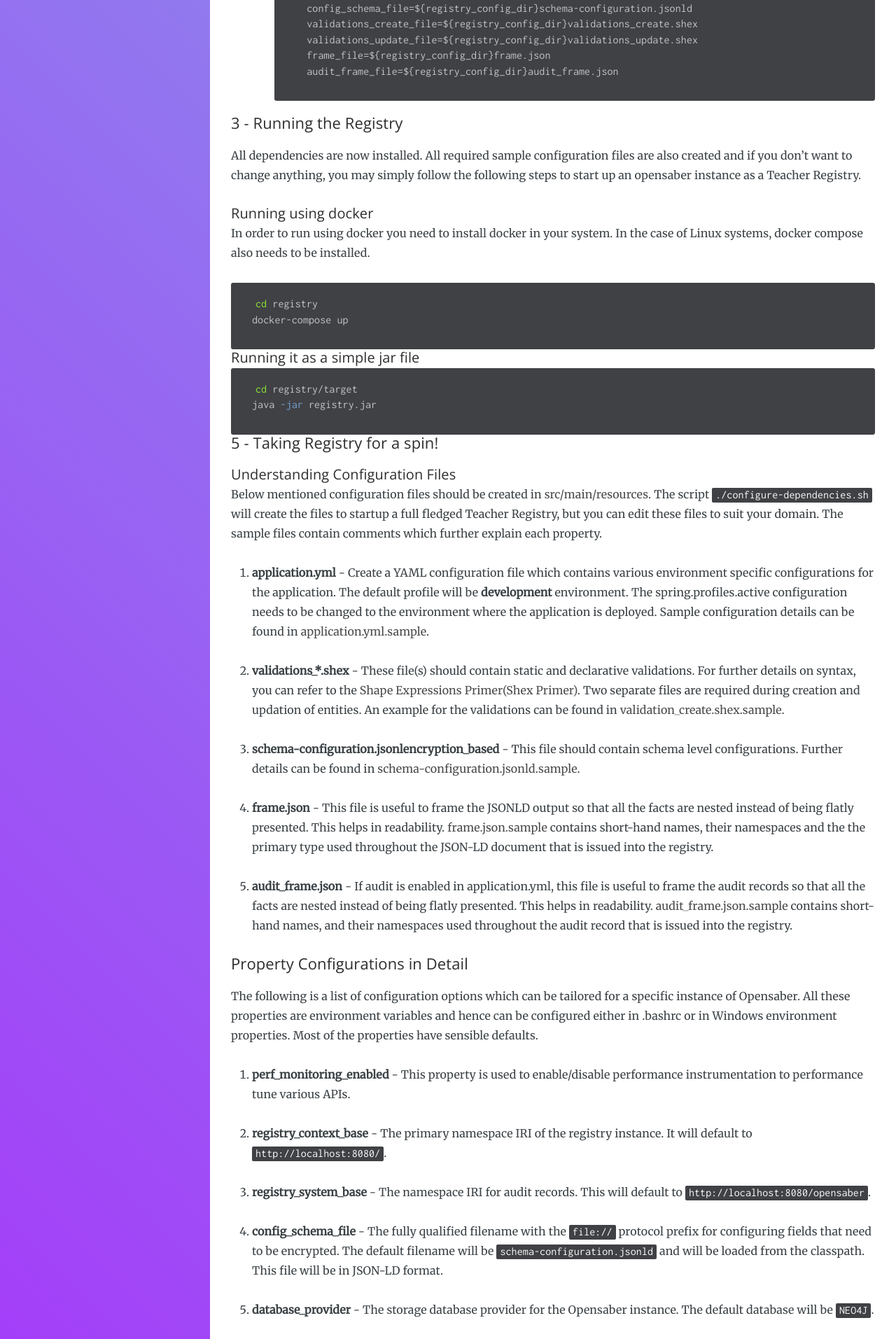
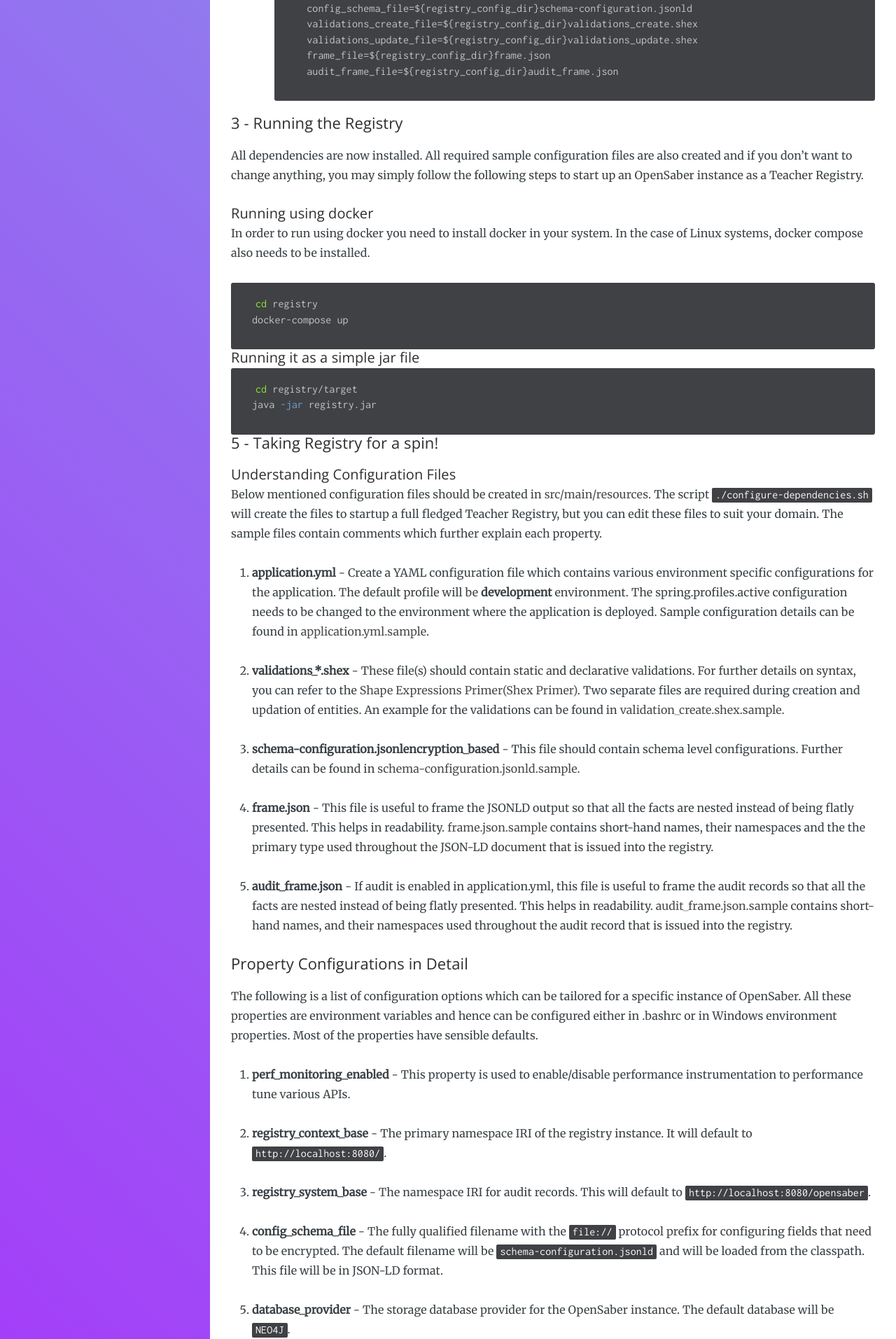
Before and after one commit to project-sunbird/open-saber-docs, a Jekyll site: the page built from _posts/2018-09-11-Installation.md, in a window 1280 px wide. Shown: the part 1569-3482 px from the top of the page at 70% size. Built offline with Jekyll 4.4.1, drawn with Linux system fonts in a browser that asks for light colours; nearby versions of some CDN libraries; some web fonts are replaced; some of the changed text lies outside the part shown.

```diff
--- a/_posts/2018-09-11-Installation.md
+++ b/_posts/2018-09-11-Installation.md
@@ -73,7 +73,7 @@ Edit the configuration files or create your own custom configuration files and c
 
 #### 3 - Running the Registry
 
-All dependencies are now installed. All required sample configuration files are also created and if you don't want to change anything, you may simply follow the following steps to start up an opensaber instance as a Teacher Registry.
+All dependencies are now installed. All required sample configuration files are also created and if you don't want to change anything, you may simply follow the following steps to start up an OpenSaber instance as a Teacher Registry.
 
 ##### Running using docker
 
@@ -110,7 +110,7 @@ Below mentioned configuration files should be created in [src/main/resources](ht
 
 #### Property Configurations in Detail
 
-The following is a list of configuration options which can be tailored for a specific instance of Opensaber. All these properties are environment variables and hence can be configured either in .bashrc or in Windows environment properties. Most of the properties have sensible defaults.
+The following is a list of configuration options which can be tailored for a specific instance of OpenSaber. All these properties are environment variables and hence can be configured either in .bashrc or in Windows environment properties. Most of the properties have sensible defaults.
 
 1. **perf_monitoring_enabled** - This property is used to enable/disable performance instrumentation to performance tune various APIs.
 
@@ -120,9 +120,9 @@ The following is a list of configuration options which can be tailored for a spe
 
 4. **config_schema_file** - The fully qualified filename with the `file://` protocol prefix for configuring fields that need to be encrypted. The default filename will be `schema-configuration.jsonld` and will be loaded from the classpath. This file will be in JSON-LD format.
 
-5. **database_provider** - The storage database provider for the Opensaber instance. The default database will be `NEO4J`.
+5. **database_provider** - The storage database provider for the OpenSaber instance. The default database will be `NEO4J`.
 
-6. **database_embedded** - Set this property to `true` to enable running an embedded Neo4J instance with Opensaber.
+6. **database_embedded** - Set this property to `true` to enable running an embedded Neo4J instance with OpenSaber.
 
 7. **database_directory** - Set this property to a directory path if an embedded Neo4J instance is used.
 
```
Also changed, not shown: other parts of _posts/2018-09-11-Installation.md (+1 -1 lines).
